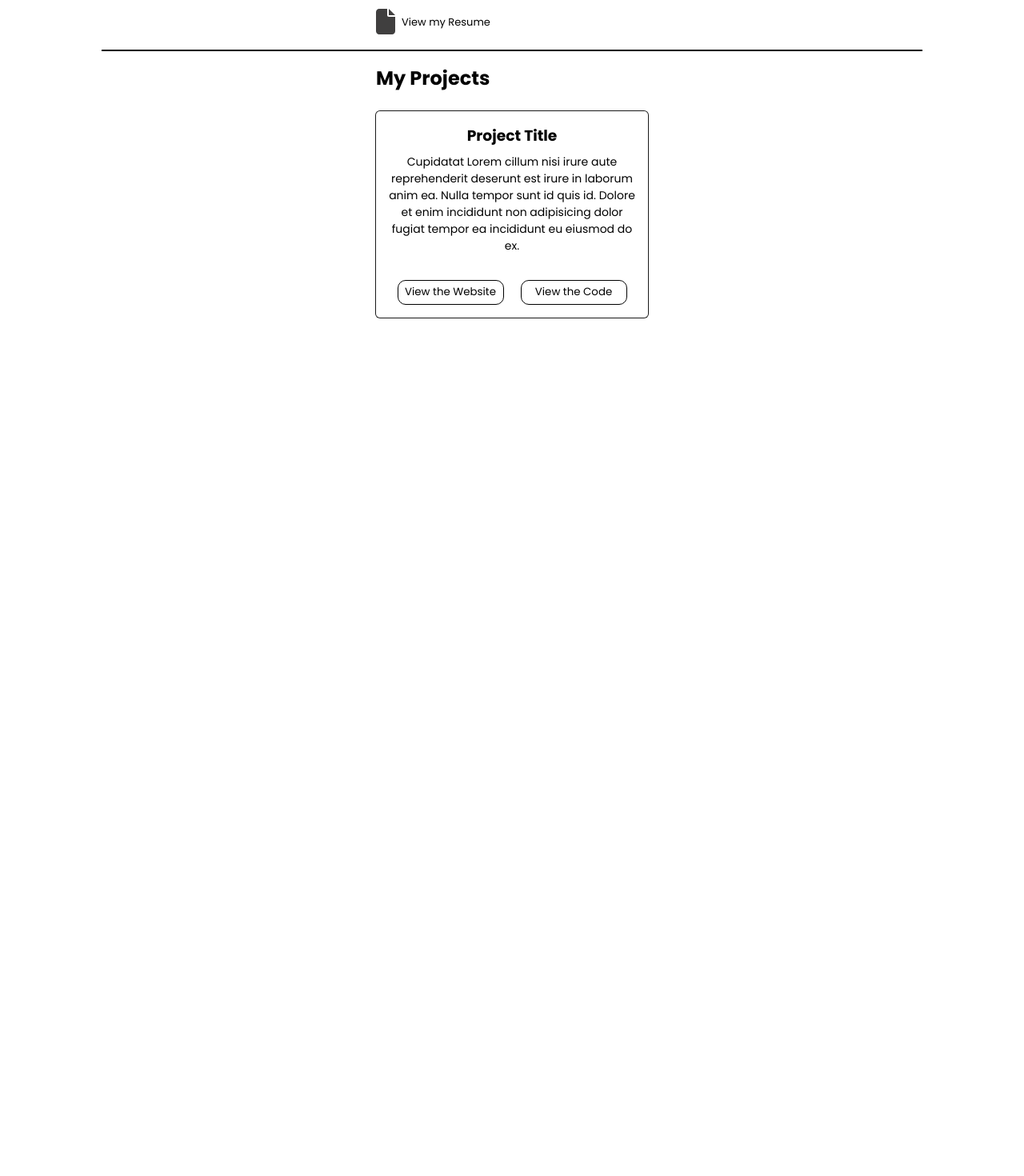
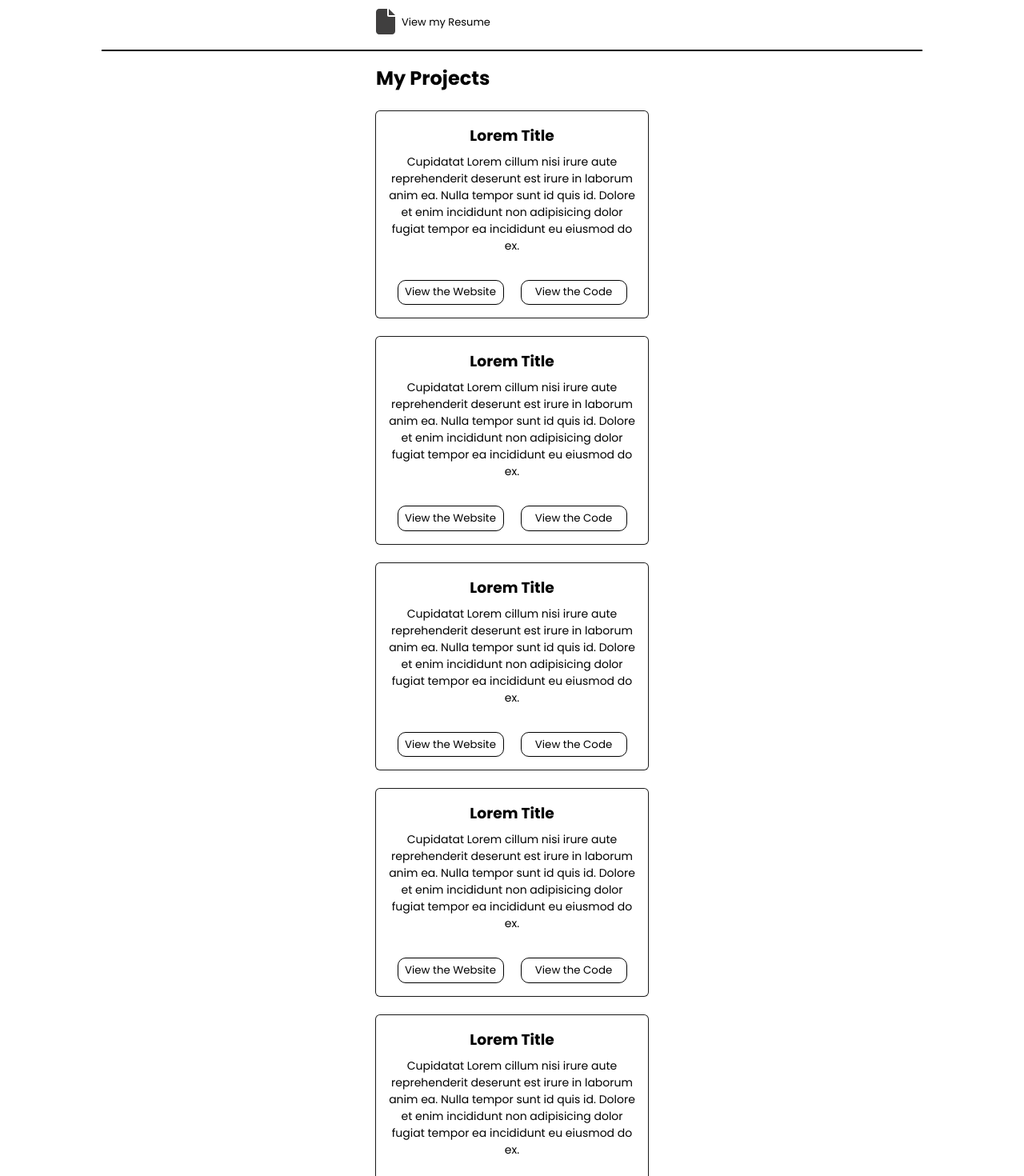
Before and after one commit to austingae/Austin-Portfolio, a React (Create React App) app: page / in a window 1280 px wide. Shown: the part 520-1990 px from the top of the page at 80% size. Built offline with nearby package versions, Linux system fonts and the light colour scheme.

Commit message:
Created the ProjectTemplate.js and css files. ProjectTemplate displays one project, including its title, description, and the two buttons (View the Website & View the Code)

```diff
--- a/src/App.css
+++ b/src/App.css
@@ -5,8 +5,9 @@
 }
 
 body {
-  height: 2000px;
+  height: 4000px;
 }
+
 :root {
   --linkedin-color: rgb(1,118,181);
   --github-color: rgb(242, 144, 16);
@@ -99,35 +100,3 @@ body {
 .my-projects__title {
   margin-bottom: 1.5rem;
 }
-
-.project {
-  width: auto;
-  padding: 1rem;
-  border-radius: 5px;
-  text-align: center;
-  box-shadow: rgba(255, 255, 255, 0.2) 0px 0px 0px 1px inset, rgba(0, 0, 0, 0.9) 0px 0px 0px 1px;
-}
-
-.project__description {
-  font-size: 14px;
-  margin: 0.5rem 0rem 2rem 0rem;
-}
-
-.project__buttons-container {
-  display: flex;
-  flex-direction: row;
-  justify-content: space-around;
-}
-
-.project__button {
-  color: black;
-  background-color: white;
-  border-style: solid;
-  border-color: black;
-  border-width: 0.05rem;
-  border-radius: 10px;
-  padding: 0.3rem 0.5rem 0.3rem 0.5rem;
-  width: 115px;
-
-  cursor: pointer;
-}
--- a/src/App.js
+++ b/src/App.js
@@ -10,6 +10,8 @@ import { faEnvelope } from '@fortawesome/free-solid-svg-icons';
 import { faFile } from '@fortawesome/free-solid-svg-icons';
 
 import myResume from './PDF/Resume.pdf';
+
+import ProjectTemplate from './Components/ProjectTemplate';
 
 function App() {
   return (
@@ -36,19 +38,16 @@ function App() {
       <main>
         <div className='my-projects'>
           <h2 className='my-projects__title'>My Projects</h2>
-          <div className='project'>
-            <h3 className='project__title'>Project Title</h3>
-            <p className='project__description'>Cupidatat Lorem cillum nisi irure aute reprehenderit deserunt est irure in laborum anim ea. Nulla tempor sunt id quis id. Dolore et enim incididunt non adipisicing dolor fugiat tempor ea incididunt eu eiusmod do ex.</p>
-            <div className='project__buttons-container'>
-              <button className='project__button'>View the Website</button>
-              <button className='project__button'>View the Code</button>
-            </div>
-          </div>
+          <ProjectTemplate title='Lorem Title' description='Cupidatat Lorem cillum nisi irure aute reprehenderit deserunt est irure in laborum anim ea. Nulla tempor sunt id quis id. Dolore et enim incididunt non adipisicing dolor fugiat tempor ea incididunt eu eiusmod do ex.'/>
+          <ProjectTemplate title='Lorem Title' description='Cupidatat Lorem cillum nisi irure aute reprehenderit deserunt est irure in laborum anim ea. Nulla tempor sunt id quis id. Dolore et enim incididunt non adipisicing dolor fugiat tempor ea incididunt eu eiusmod do ex.'/>
+          <ProjectTemplate title='Lorem Title' description='Cupidatat Lorem cillum nisi irure aute reprehenderit deserunt est irure in laborum anim ea. Nulla tempor sunt id quis id. Dolore et enim incididunt non adipisicing dolor fugiat tempor ea incididunt eu eiusmod do ex.'/>
+          <ProjectTemplate title='Lorem Title' description='Cupidatat Lorem cillum nisi irure aute reprehenderit deserunt est irure in laborum anim ea. Nulla tempor sunt id quis id. Dolore et enim incididunt non adipisicing dolor fugiat tempor ea incididunt eu eiusmod do ex.'/>
+          <ProjectTemplate title='Lorem Title' description='Cupidatat Lorem cillum nisi irure aute reprehenderit deserunt est irure in laborum anim ea. Nulla tempor sunt id quis id. Dolore et enim incididunt non adipisicing dolor fugiat tempor ea incididunt eu eiusmod do ex.'/>
+          <ProjectTemplate title='Lorem Title' description='Cupidatat Lorem cillum nisi irure aute reprehenderit deserunt est irure in laborum anim ea. Nulla tempor sunt id quis id. Dolore et enim incididunt non adipisicing dolor fugiat tempor ea incididunt eu eiusmod do ex.'/>
+
         </div>
       </main>
     </>
-
-
   );
 }
 
--- a/src/Components/ProjectTemplate.css
+++ b/src/Components/ProjectTemplate.css
@@ -0,0 +1,33 @@
+.project {
+  width: auto;
+  padding: 1rem;
+  border-radius: 5px;
+  text-align: center;
+  box-shadow: rgba(255, 255, 255, 0.2) 0px 0px 0px 1px inset, rgba(0, 0, 0, 0.9) 0px 0px 0px 1px;
+
+  margin-bottom: 1.5rem;
+}
+
+.project__description {
+  font-size: 14px;
+  margin: 0.5rem 0rem 2rem 0rem;
+}
+
+.project__buttons-container {
+  display: flex;
+  flex-direction: row;
+  justify-content: space-around;
+}
+
+.project__button {
+  color: black;
+  background-color: white;
+  border-style: solid;
+  border-color: black;
+  border-width: 0.05rem;
+  border-radius: 10px;
+  padding: 0.3rem 0.5rem 0.3rem 0.5rem;
+  width: 115px;
+
+  cursor: pointer;
+}
--- a/src/Components/ProjectTemplate.js
+++ b/src/Components/ProjectTemplate.js
@@ -0,0 +1,18 @@
+import React from 'react'
+
+import './ProjectTemplate.css';
+
+const ProjectTemplate = (props) => {
+  return (
+    <div className='project'>
+      <h3 className='project__title'>{props.title}</h3>
+      <p className='project__description'>{props.description}</p>
+      <div className='project__buttons-container'>
+        <button className='project__button'>View the Website</button>
+        <button className='project__button'>View the Code</button>
+      </div>
+    </div>
+  )
+}
+
+export default ProjectTemplate
```
